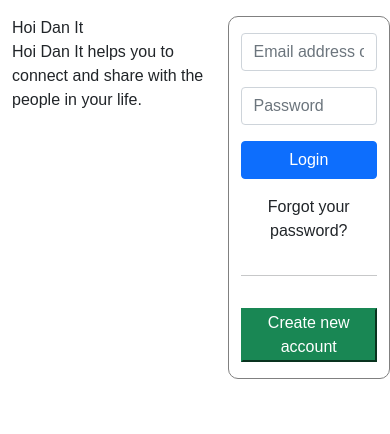
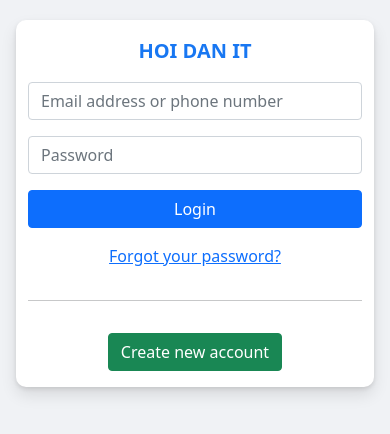
Before and after one commit to JC4F/jwt-frontend, a React (Create React App) app: page /login in a window 390 px wide. Shown: the top 434 px of the page. Built offline with nearby package versions, Linux system fonts and the light colour scheme; the HTML template or start-up script is replaced by a standard one.

Commit message:
tao form cho mobile/laptop vs bstrap

```diff
--- a/src/components/Login/Login.js
+++ b/src/components/Login/Login.js
@@ -1,10 +1,10 @@
 import './Login.scss'
 function Login(props) {
     return (
-        <div className="login-container mt-3">
+        <div className="login-container">
             <div className="container">
-                <div className="row">
-                    <div className="content-left col-7">
+                <div className="row px-3 px-sm-0">
+                    <div className="content-left col-12 d-none col-sm-7 d-sm-block">
                         <div className="brand">
                             Hoi Dan It
                         </div>
@@ -12,14 +12,19 @@
                             Hoi Dan It helps you to connect and share with the people in your life.
                         </div>
                     </div>
-                    <div className="content-right col-5 d-flex flex-column gap-3 py-3">
+                    <div className="content-right col-sm-5 col-12 d-flex flex-column gap-3 py-3">
+                        <div className="brand d-sm-none">
+                            Hoi Dan It
+                        </div>
                         <input type="text" className="form-control" placeholder="Email address or phone number"/>
                         <input type="password" className="form-control" placeholder="Password"/>
                         <button className="btn btn-primary">Login</button>
-                        <span className="text-center">Forgot your password?</span>
+                        <span className="text-center">
+                            <a href='forgot-password'>Forgot your password?</a>
+                        </span>
                         <hr/>
                         <div className="text-center">
-                            <button className="bnt btn-success">Create new account</button>
+                            <button className="btn btn-success">Create new account</button>
                         </div>
                     </div>
                 </div>
--- a/src/components/Login/Login.scss
+++ b/src/components/Login/Login.scss
@@ -1,18 +1,42 @@
-.red {
-    border: 1px solid red;
-}
+.login-container {
+    background-color: #f0f2f5;
+    min-height: 100vh;
+    padding-top: 20px;
 
-.green {
-    border: 1px solid green;
-}
+    .content-left {
+        margin-top: 50px;
 
-.green {
-    border: 1px solid yellow;
-}
+        .brand {
+            text-transform: uppercase;
+            font-size: 30px;
+            color: #1877f2;
+        }
 
-.login-container {
+        .details {
+            font-size: 20px;
+        }
+    }
     .content-right {
-        border: 1px solid grey;
+        .brand {
+            text-transform: uppercase;
+            font-size: 20px;
+            color: #1877f2;
+            text-align: center;
+            font-weight: 600;
+        }
+
         border-radius: 10px;
+        background-color: #fff;
+
+        box-shadow: 0 2px 4px rgb(0 0 0 / 10%), 0 8px 16px rgb(0 0 0 / 10%);
+        box-sizing: border-box;
+
+        .forgot-password {
+            text-decoration: none;
+
+            &:hover {
+                text-decoration: underline;
+            }
+        }
     }
 }
--- a/src/components/Navigation/Nav.scss
+++ b/src/components/Navigation/Nav.scss
@@ -1,8 +1,3 @@
-body {
-    margin: 0;
-    font-family: Arial, Helvetica, sans-serif;
-}
-
 .topnav {
     overflow: hidden;
     background-color: #333;
```
